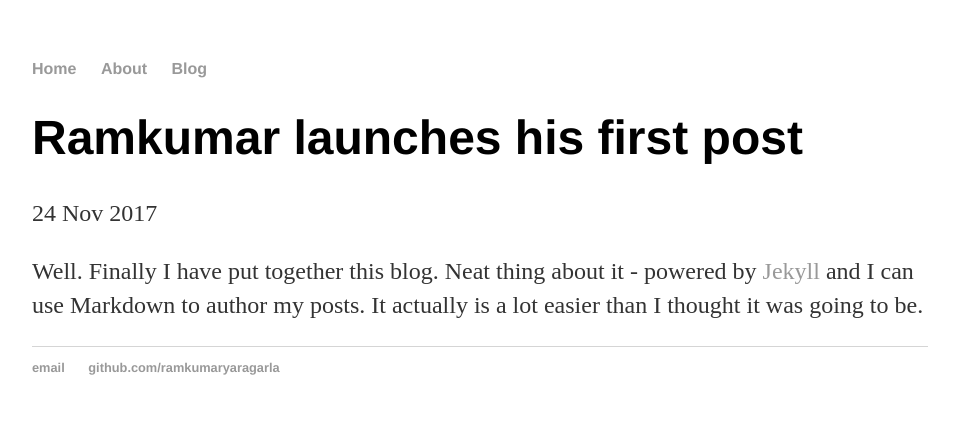
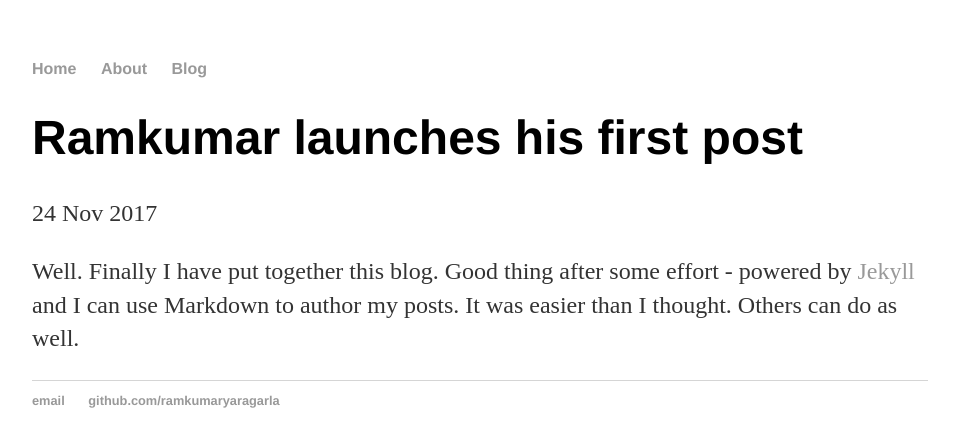
Before and after one commit to RamkumarYaragarla/worko, a Jekyll site: the page built from _posts/2017-11-24-ramkumar-firstpost-launched.md, in a window 1280 px wide. Shown: the top 447 px of the page, without its empty margins (160-1113 px from the left). Built offline with Jekyll 4.4.1, drawn with Linux system fonts in a browser that asks for light colours.

Commit message:
Update 2017-11-24-ramkumar-firstpost-launched.md

```diff
--- a/_posts/2017-11-24-ramkumar-firstpost-launched.md
+++ b/_posts/2017-11-24-ramkumar-firstpost-launched.md
@@ -5,5 +5,5 @@ date: 2017-11-24
 ---
 
 Well. Finally I have put together this blog.
-Neat thing about it - powered by [Jekyll](http://jekyllrb.com) and I can use Markdown to author my posts.
-It actually is a lot easier than I thought it was going to be.
+Good thing after some effort - powered by [Jekyll](http://jekyllrb.com) and I can use Markdown to author my posts.
+It was  easier than I thought. Others can do as well.
```
